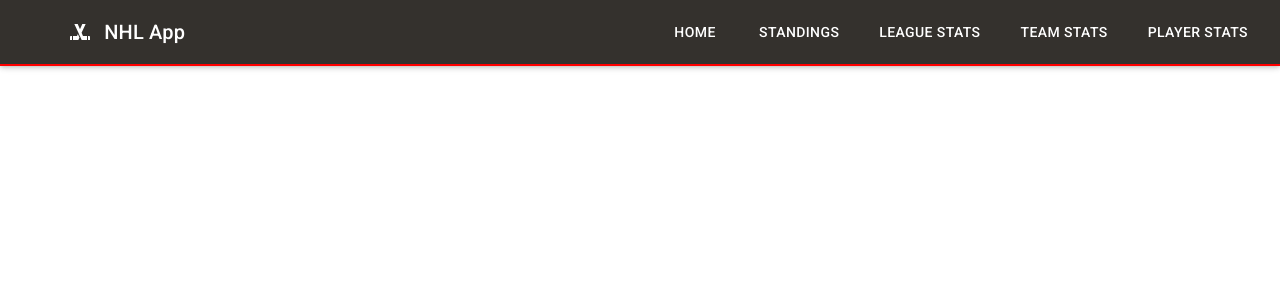
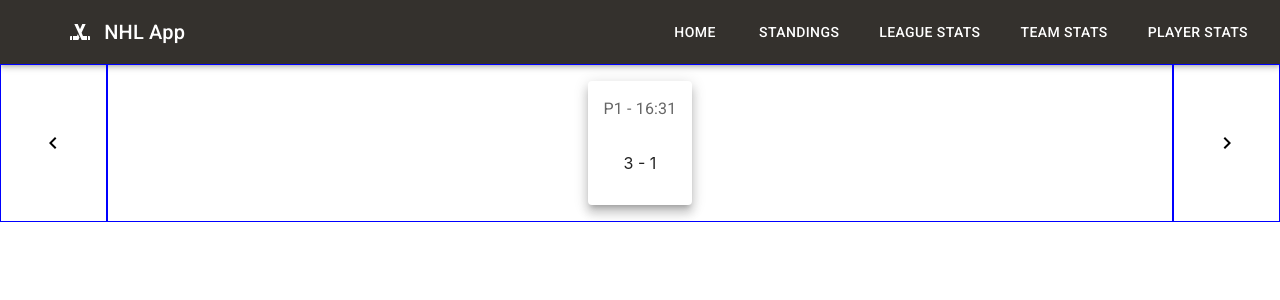
Before and after one commit to MitchRose976/nhl_app, a React (Create React App) app in the folder client/: page / in a window 1280 px wide. Shown: the top 300 px of the page. Built offline with nearby package versions, Linux system fonts and the light colour scheme.

Commit message:
made liveScoreBar skeleton and card skeleton

```diff
--- a/client/src/scores/LiveScoreBar.tsx
+++ b/client/src/scores/LiveScoreBar.tsx
@@ -1,18 +1,57 @@
 import React, { useState, useEffect } from "react";
-import Container from '@mui/material/Container';
-import Card from '@mui/material/Card';
-import CardHeader from '@mui/material/CardHeader';
-import CardMedia from '@mui/material/CardMedia';
-import CardContent from '@mui/material/CardContent';
-import CardActions from '@mui/material/CardActions';
+import Container from "@mui/material/Container";
+import Grid from "@mui/material/Grid/Grid";
+import GameCard from "./components/GameCard";
+import KeyboardArrowLeftIcon from "@mui/icons-material/KeyboardArrowLeft";
+import KeyboardArrowRightIcon from "@mui/icons-material/KeyboardArrowRight";
 
 const LiveScoreBar = () => {
 
-    return (
-        <Container maxWidth={false} sx={{minWidth: '100%', border: '1px solid red'}}>
+  const sxFlexBoxProps = {
+    border: "1px solid blue",
+    display: "flex",
+    justifyContent: "center",
+    alignItems: "center",
+    padding: "1rem",
+  };
 
+  const arrowProps = {
+    xs: 1,
+    sm: 1,
+    md: 1,
+    lg: 1,
+    xl: 1,
+    sx: { ...sxFlexBoxProps },
+  };
+
+  const gameBarProps = {
+    xs: 10,
+    sm: 10,
+    md: 10,
+    lg: 10,
+    xl: 10,
+  };
+
+  return (
+    <Grid container>
+      <Grid item {...arrowProps}>
+        <KeyboardArrowLeftIcon />
+      </Grid>
+
+      <Grid item {...gameBarProps}>
+        <Container
+          maxWidth={false}
+          sx={{...sxFlexBoxProps}}
+        >
+          <GameCard />
         </Container>
-    )
+      </Grid>
+
+      <Grid item {...arrowProps}>
+        <KeyboardArrowRightIcon />
+      </Grid>
+    </Grid>
+  );
 };
 
 export default LiveScoreBar;
--- a/client/src/scores/components/GameCard.js
+++ b/client/src/scores/components/GameCard.js
@@ -1,20 +1,27 @@
 import React, { useState, useEffect } from "react";
-import Card from '@mui/material/Card';
-import CardHeader from '@mui/material/CardHeader';
-import CardMedia from '@mui/material/CardMedia';
-import CardContent from '@mui/material/CardContent';
-import CardActions from '@mui/material/CardActions';
+import Card from "@mui/material/Card";
+import CardHeader from "@mui/material/CardHeader";
+import CardMedia from "@mui/material/CardMedia";
+import CardContent from "@mui/material/CardContent";
+import CardActions from "@mui/material/CardActions";
 
 const GameCard = () => {
-
-    return (
-        <Card >
-            <CardHeader></CardHeader>
-            <CardMedia></CardMedia>
-            <CardContent></CardContent>
-            <CardActions></CardActions>
-        </Card>
-    )
+  return (
+    <Card
+      raised
+      sx={{
+        display: "flex",
+        justifyContent: "center",
+        flexDirection: "column",
+        alignItems: "center",
+      }}
+    >
+      <CardHeader title="" subheader="P1 - 16:31" />
+      {/* <CardMedia></CardMedia> */}
+      <CardContent>3 - 1</CardContent>
+      <CardActions></CardActions>
+    </Card>
+  );
 };
 
 export default GameCard;
```
